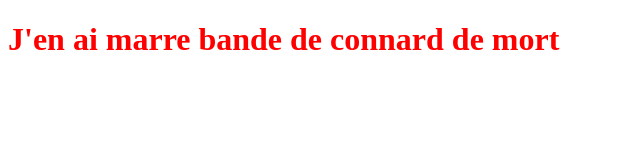
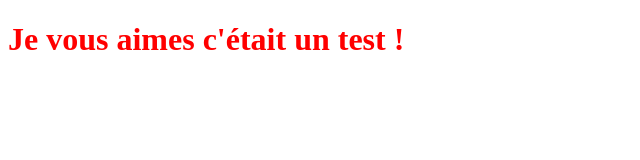
Before and after one commit to AdrienBen/OpenClassroomsProject, a plain HTML site: page index.html in a window 1280 px wide. Shown: the whole page, without its empty margins (0-640 px from the left). Drawn offline with Linux system fonts and the light colour scheme.

Commit message:
nouveau titre

```diff
--- a/index.html
+++ b/index.html
@@ -6,7 +6,7 @@
     </head>
     <body>
         <h1>
-             J'en ai marre bande de connard de mort
+             Je vous aimes c'était un test !
         </h1>
     </body>
 </html>
```
